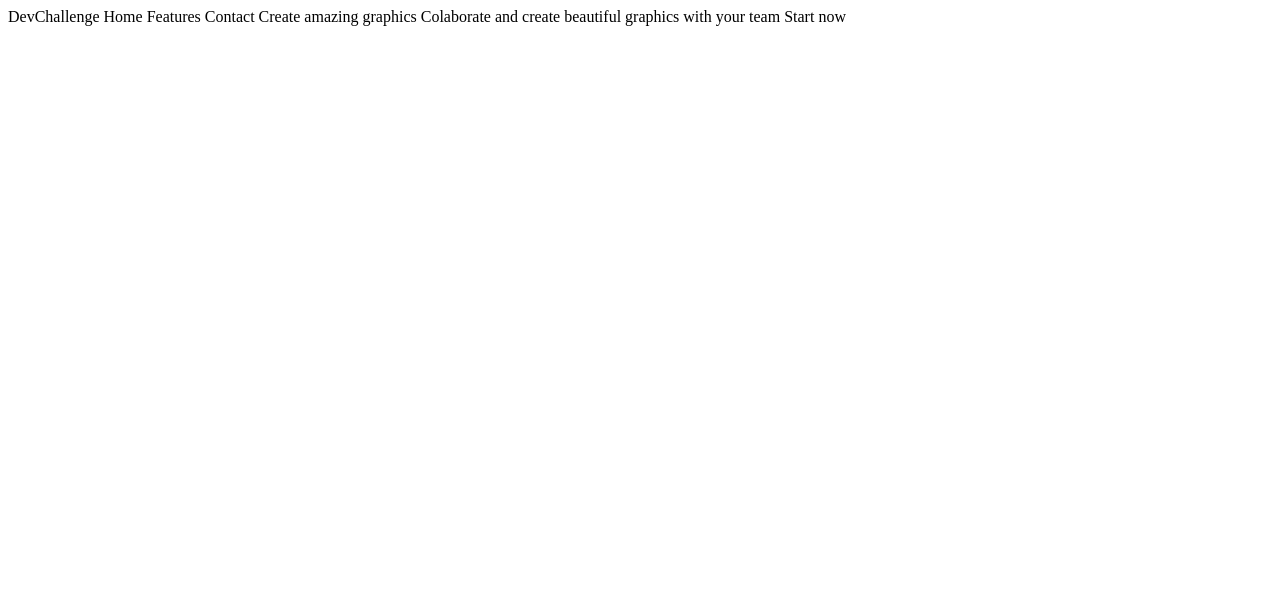
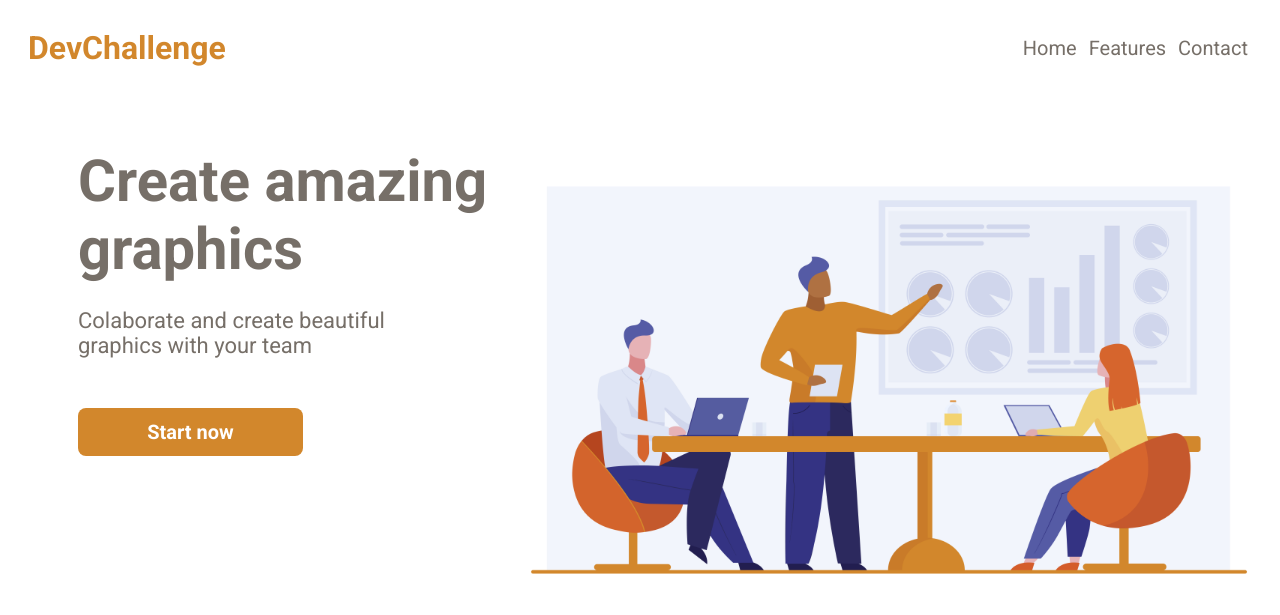
Before and after one commit to gustavofbc/AmazingGraph, a plain HTML site: page index.html in a window 1280 px wide. Drawn offline with Linux system fonts and the light colour scheme.

Commit message:
Conclusao do desafio

```diff
--- a/index.html
+++ b/index.html
@@ -1,5 +1,36 @@
-DevChallenge
-Home Features Contact
-Create amazing graphics
-Colaborate and create beautiful graphics with your team
-Start now
+<!DOCTYPE html>
+<html lang="en">
+<head>
+    <meta charset="UTF-8">
+    <meta name="viewport" content="width=device-width, initial-scale=1.0">
+    <link href="https://fonts.googleapis.com/css2?family=Roboto:wght@400;500;700&display=swap" rel="stylesheet">
+    <link rel="stylesheet" type="text/css" href="styles.css">
+    <title>AmazingGraph</title>
+</head>
+<body>
+    <div class="container">
+        <div class="container-title">
+            <h1 class="logo-name">DevChallenge</h1>
+            <div class="container-navbar">
+                <a href="#">Home</a>
+                <a href="#">Features</a>
+                <a href="#">Contact</a>
+            </div>
+        </div>
+        <div class="container-image">
+            <img class="img-team" src="assets/team.jpg" width="750px" alt="team">
+        </div>
+
+        <div class="container-text">
+            <p>Create amazing graphics</p>
+            <div class="container-text-span">
+                <span>
+                    Colaborate and create beautiful graphics with your team
+                </span>
+            </div>
+            <button class="button-start">Start now</button>
+        </div>
+
+    </div>
+</body>
+</html>
--- /dev/null
+++ b/styles.css
@@ -0,0 +1,95 @@
+* {
+    max-width: 100%;
+    max-height: 100%;
+}
+
+h1, a, button, p, span{
+    font-family: 'Roboto', sans-serif;
+}
+
+a {
+    text-decoration: none;
+}
+
+p {
+    font-size: 36px;
+}
+
+.container{
+    margin: 0px 20px;
+}
+
+.container-title{
+    width: 100%;
+    display: flex;
+    flex-direction: row;
+    align-items: center;
+    justify-content: space-between;
+}
+
+.container-title h1 {
+    color: #D2872C;
+}
+
+.container-title h1:hover{
+    color:  #b16f1f;
+}
+
+.container-navbar a {
+    color: #766F68;
+    margin: 4px;
+    font-size: 20px;
+    font-weight: 400;
+}
+
+.container-navbar a:hover{
+    color: #5a5550;
+}
+
+.container-image{
+    position: absolute;
+    padding-left: 38%;
+    margin-top: 5%;
+    z-index: -9999;
+}
+
+.container-text {
+    max-width: 450px;
+    margin: 50px;
+}
+
+.container-text p {
+    font-size: 58px;
+    font-weight: 700;
+    color: #766F68;
+    margin-bottom: 25px;
+}
+
+.container-text-span {
+    max-width: 350px;
+}
+
+.container-text-span span {
+    font-size: 22px;
+    color: #766F68;
+}
+
+.container-text button {
+    margin-top: 50px;
+}
+
+.button-start {
+    background-color:  #D2872C;
+    color: #FFF;
+    font-size: 20px;
+    border-radius: 8px;
+    width: 225px;
+    height: 48px;
+    border: none;
+    font-weight: 600;
+    transition: 2s;
+}
+
+.button-start:hover {
+    background-color:  #b16f1f;
+}
```
